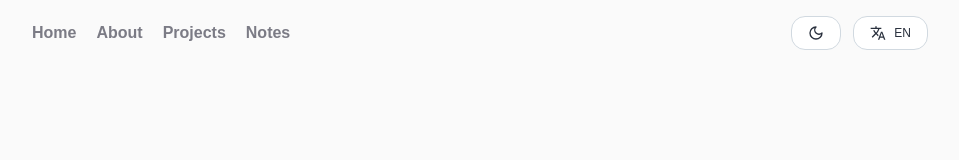
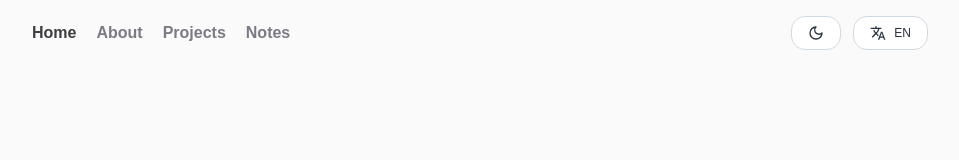
Before and after one commit to figueroaignacio/portfolio, a React (Vite) app: page / in a window 1280 px wide. Shown: the top 160 px of the page, without its empty margins (160-1119 px from the left). Built offline with nearby package versions, Linux system fonts and the light colour scheme; a web font is replaced by a local one.

Commit message:
fix: fix a pathname behaviour

```diff
--- a/src/components/Navbar.tsx
+++ b/src/components/Navbar.tsx
@@ -38,7 +38,7 @@ export function Navbar() {
                 <li key={index}>
                   <Link
                     to={navItem.href}
-                    className={`text-muted-foreground hover:text-muted font-semibold duration-100 ${pathname === navItem.href ? "text-muted" : ""}`}
+                    className={`font-semibold duration-100 ${pathname === navItem.href ? "text-muted" : "text-muted-foreground hover:text-muted"}`}
                   >
                     {navItem.label}
                   </Link>
@@ -71,7 +71,7 @@ export function Navbar() {
                 <Link
                   to={navItem.href}
                   onClick={toggleMenu}
-                  className={`text-muted-foreground hover:text-muted font-semibold duration-100 ${pathname === navItem.href ? "text-muted" : ""}`}
+                  className={`font-semibold duration-100 ${pathname === navItem.href ? "text-muted" : "text-muted-foreground hover:text-muted"}`}
                 >
                   {navItem.label}
                 </Link>
```
